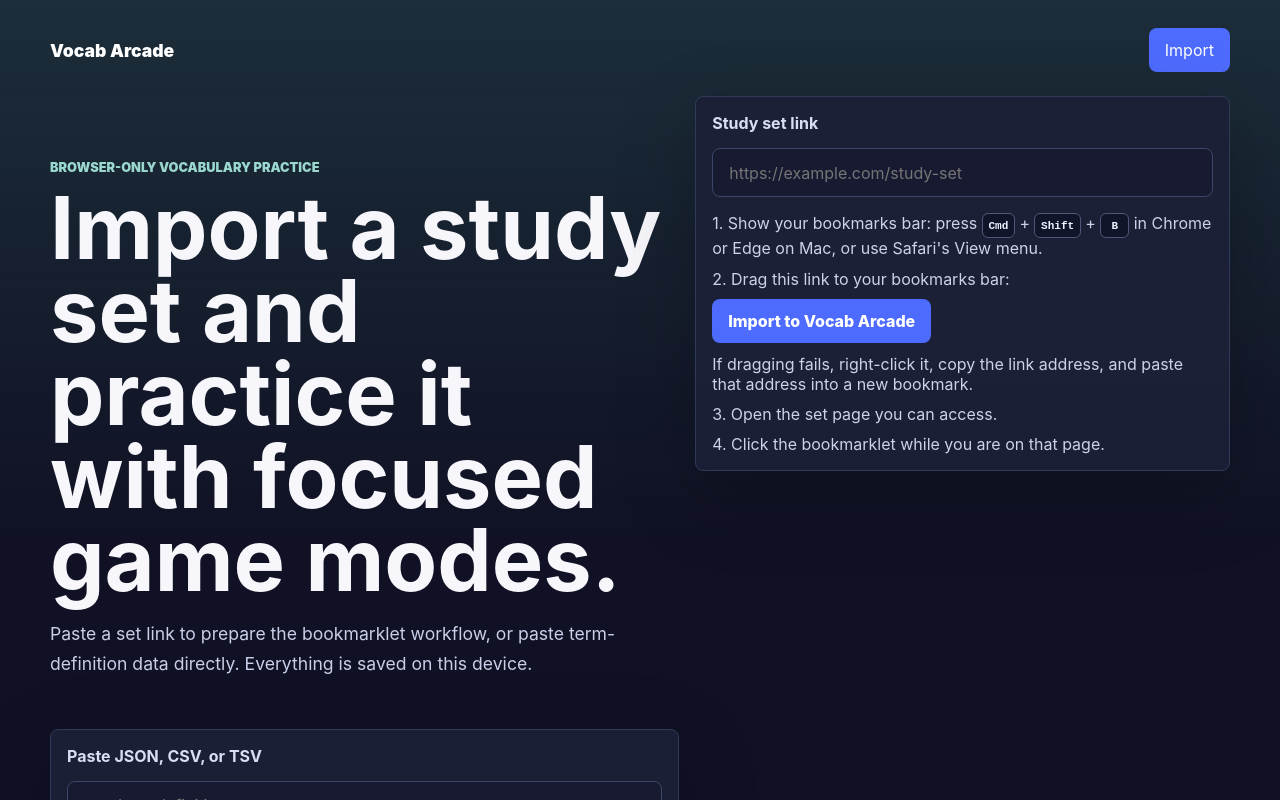
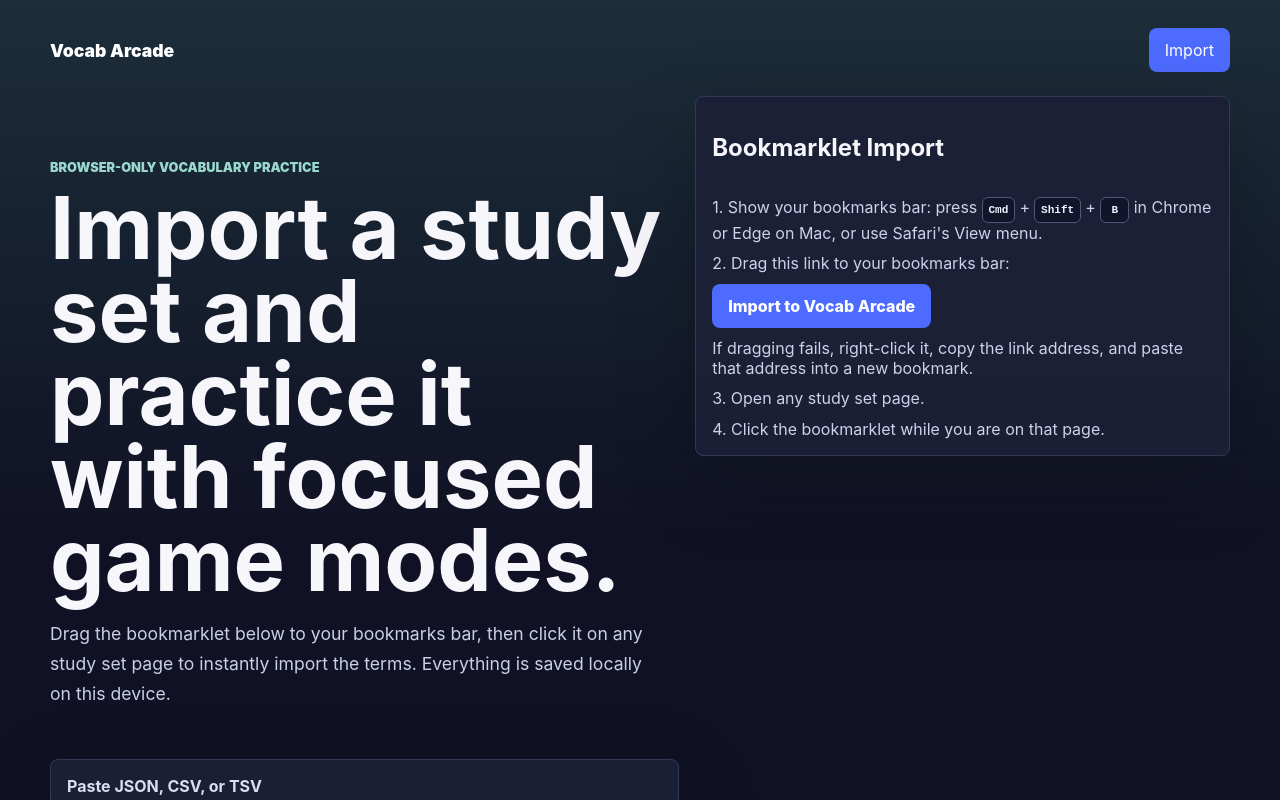
Before and after one commit to Ariandr/VocabArcade, a React (Vite) app: page / in a window 1280 px wide. Shown: the top 800 px of the page. Built offline with nearby package versions, Linux system fonts and the light colour scheme.

Commit message:
Update main page

```diff
--- a/src/App.tsx
+++ b/src/App.tsx
@@ -305,7 +305,6 @@
   sets: StudySet[];
   onOpenSet: (id: string) => void;
 }) {
-  const [sourceUrl, setSourceUrl] = useState("");
   const [manualText, setManualText] = useState("");
   const [error, setError] = useState("");
   const bookmarklet = useMemo(() => buildBookmarklet(currentAppUrl()), []);
@@ -331,19 +330,13 @@
         <p className="eyebrow">Browser-only vocabulary practice</p>
         <h1>Import a study set and practice it with focused game modes.</h1>
         <p>
-          Paste a set link to prepare the bookmarklet workflow, or paste
-          term-definition data directly. Everything is saved on this device.
+          Drag the bookmarklet below to your bookmarks bar, then click it on any
+          study set page to instantly import the terms. Everything is saved locally on this device.
         </p>
       </div>
 
       <div className="panel">
-        <label htmlFor="set-url">Study set link</label>
-        <input
-          id="set-url"
-          value={sourceUrl}
-          onChange={(event) => setSourceUrl(event.target.value)}
-          placeholder="https://example.com/study-set"
-        />
+        <h2>Bookmarklet Import</h2>
         <div className="steps">
           <span>
             1. Show your bookmarks bar: press <kbd>Cmd</kbd> + <kbd>Shift</kbd> +{" "}
@@ -357,14 +350,9 @@
             If dragging fails, right-click it, copy the link address, and paste
             that address into a new bookmark.
           </span>
-          <span>3. Open the set page you can access.</span>
+          <span>3. Open any study set page.</span>
           <span>4. Click the bookmarklet while you are on that page.</span>
         </div>
-        {sourceUrl && (
-          <a className="button-link" href={sourceUrl} target="_blank" rel="noreferrer">
-            Open set page
-          </a>
-        )}
       </div>
 
       <div className="panel">
```
Also changed, not shown: 1 other file (tests, documents, lock files or other folders).
